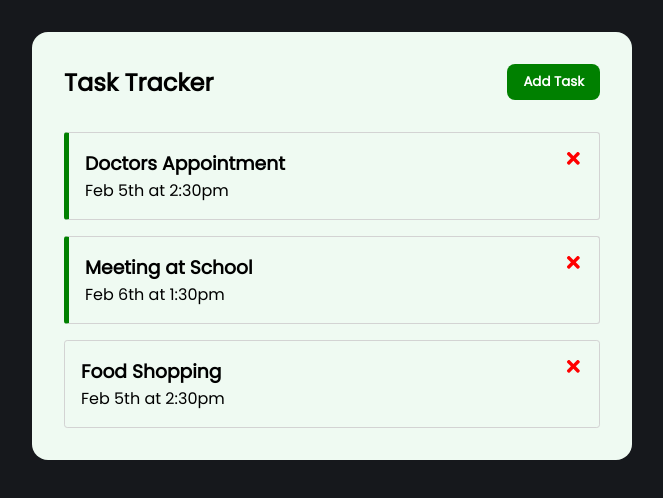
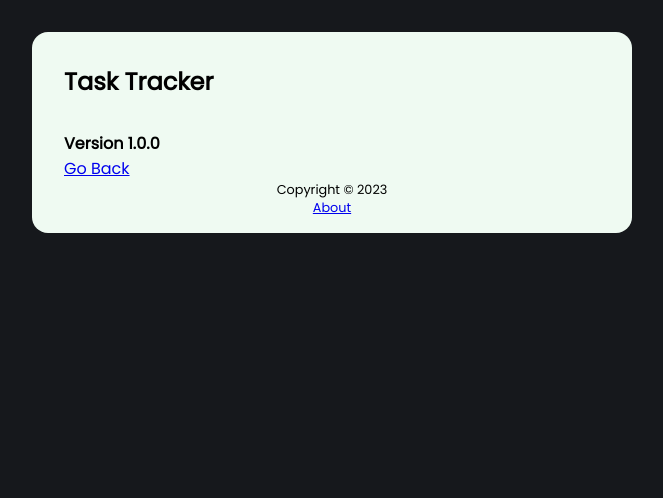
Before and after one commit to eugeniarossanigo/task-tracker, a React (Vite) app: page /about in a window 1280 px wide. Shown: the top 498 px of the page, without its empty margins (308-971 px from the left). Built offline with nearby package versions, Linux system fonts and the light colour scheme; data requests are answered from the project's data file.

Commit message:
footer and routes added

```diff
--- a/src/App.css
+++ b/src/App.css
@@ -62,3 +62,8 @@ main {
     background-color: orangered;
     color: #fff;
 }
+footer {
+    padding-bottom: 1rem;
+    text-align: center;
+    font-size: .8rem;
+}
--- a/src/App.jsx
+++ b/src/App.jsx
@@ -1,9 +1,12 @@
 import './App.css'
+import { BrowserRouter as Router, Routes, Route } from 'react-router-dom'
 import { useEffect, useState } from 'react'
 import Header from './components/Header'
 import Tasks from './components/Tasks'
 // import { tasks as data } from './data/tasks'
 import AddTask from './components/AddTask'
+import Footer from './components/Footer'
+import About from './components/About'
 
 function App() {
     const [tasks, setTasks] = useState([])
@@ -60,9 +63,13 @@ function App() {
     }
 
     return (
+        <Router>
             <div className='container'>
                 <Header handleOpen={handleOpen} open={open}/>
                 {/* <Header handleOpen={() => setOpen(!open) }/> */}
+                <Routes>
+                    <Route path='/' exact render={(props) => (
+                        <>
                             { open && <AddTask handleAdd={handleAdd}/> }
                             <main>
                             { tasks.length > 0 ?
@@ -71,7 +78,13 @@ function App() {
                                 <p>No tasks</p>
                             }
                             </main>
+                        </>
+                    )}  />
+                    <Route path='/about' element={<About />} />
+                </Routes>
+                <Footer />
             </div>
+        </Router>
     )
 }
 
--- /dev/null
+++ b/src/components/About.jsx
@@ -0,0 +1,10 @@
+import {Link as Linkrouter} from 'react-router-dom'
+
+export default function About() {
+    return (
+        <div>
+            <h4>Version 1.0.0</h4>
+            <Linkrouter to='/'>Go Back</Linkrouter>
+        </div>
+    )
+}
--- /dev/null
+++ b/src/components/Footer.jsx
@@ -0,0 +1,10 @@
+import {Link as Linkrouter} from 'react-router-dom'
+
+export default function Footer() {
+    return (
+        <footer>
+            <p>Copyright &copy; 2023</p>
+            <Linkrouter to='/about'>About</Linkrouter>
+        </footer>
+    )
+}
--- a/src/components/Header.jsx
+++ b/src/components/Header.jsx
@@ -1,15 +1,16 @@
 import {PropTypes} from 'prop-types'
 import Button from './Button'
+import { useLocation } from 'react-router-dom'
 
 export default function Header({ title, handleOpen, open }) {
-    const handleAdd = () => {
-        console.log('hi')
-    }
+    const location = useLocation()
 
     return (
         <header className='header'>
             <h1>{title}</h1>
-            <Button text={open ? 'Close' : 'Add Task'} handleAdd={handleAdd} handleOpen={handleOpen}/>
+            {location.pathname === '/' &&
+                <Button text={open ? 'Close' : 'Add Task'} handleOpen={handleOpen}/>
+            }
         </header>
     )
 }
```
Lines whose indentation alone changed are shown as unchanged.
